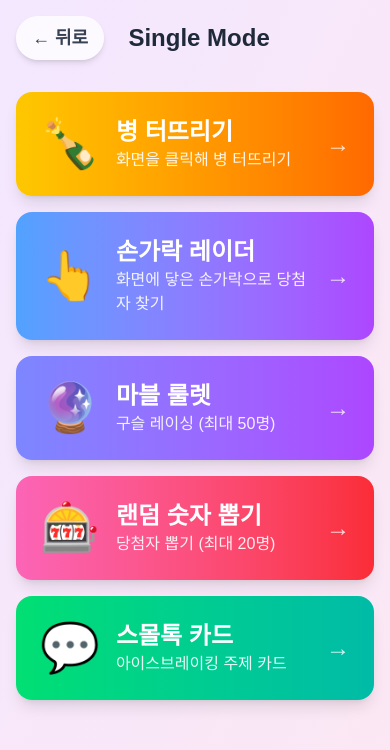
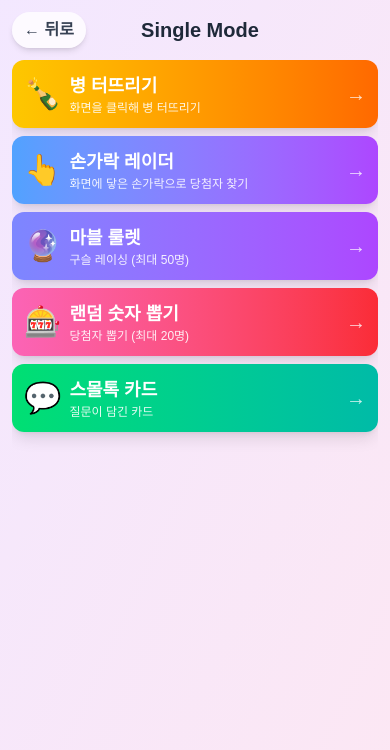
Before and after one commit to vkeh9656/stringstring, a Next.js app: page /single in a window 390 px wide. Shown: the top 750 px of the page. Built offline with nearby package versions, Linux system fonts and the light colour scheme.

Commit message:
Make Single Mode buttons responsive to fit on one screen without scrolling

```diff
--- a/src/app/single/page.tsx
+++ b/src/app/single/page.tsx
@@ -39,7 +39,7 @@ export default function SingleModePage() {
     {
       id: 'small-talk-card',
       name: '스몰톡 카드',
-      description: '아이스브레이킹 주제 카드',
+      description: '질문이 담긴 카드',
       emoji: '💬',
       color: 'from-green-400 to-teal-500',
     },
@@ -50,34 +50,34 @@ export default function SingleModePage() {
   };
 
   return (
-    <div className="flex min-h-screen flex-col bg-gradient-to-br from-purple-100 to-pink-100 p-4">
+    <div className="flex h-screen flex-col bg-gradient-to-br from-purple-100 to-pink-100 p-3 sm:p-4 overflow-hidden">
       {/* 헤더 */}
-      <div className="mb-8 flex items-center justify-between">
+      <div className="flex-shrink-0 mb-3 sm:mb-4 flex items-center justify-between">
         <Link
           href="/"
-          className="rounded-full bg-white/80 px-4 py-2 text-lg font-semibold text-gray-700 shadow-md transition-all hover:bg-white"
+          className="rounded-full bg-white/80 px-3 py-1.5 sm:px-4 sm:py-2 text-base sm:text-lg font-semibold text-gray-700 shadow-md transition-all hover:bg-white"
         >
           ← 뒤로
         </Link>
-        <h1 className="text-2xl font-bold text-gray-800">Single Mode</h1>
-        <div className="w-20"></div> {/* 공간 맞추기 */}
+        <h1 className="text-xl sm:text-2xl font-bold text-gray-800">Single Mode</h1>
+        <div className="w-16 sm:w-20"></div> {/* 공간 맞추기 */}
       </div>
 
-      {/* 게임 목록 */}
-      <div className="mx-auto w-full max-w-2xl space-y-4">
+      {/* 게임 목록 - 반응형 높이 조절 */}
+      <div className="flex-1 mx-auto w-full max-w-2xl space-y-2 sm:space-y-3 overflow-y-auto">
         {games.map((game) => (
           <button
             key={game.id}
             onClick={() => handleGameSelect(game.id)}
-            className={`w-full rounded-2xl bg-gradient-to-r ${game.color} p-6 text-left shadow-lg transition-all hover:scale-105 active:scale-95`}
+            className={`w-full rounded-xl sm:rounded-2xl bg-gradient-to-r ${game.color} p-3 sm:p-4 md:p-5 text-left shadow-lg transition-all hover:scale-105 active:scale-95`}
           >
-            <div className="flex items-center gap-4">
-              <div className="text-5xl">{game.emoji}</div>
-              <div className="flex-1">
-                <h2 className="text-2xl font-bold text-white">{game.name}</h2>
-                <p className="text-white/90">{game.description}</p>
+            <div className="flex items-center gap-2 sm:gap-3 md:gap-4">
+              <div className="text-3xl sm:text-4xl md:text-5xl flex-shrink-0">{game.emoji}</div>
+              <div className="flex-1 min-w-0">
+                <h2 className="text-lg sm:text-xl md:text-2xl font-bold text-white truncate">{game.name}</h2>
+                <p className="text-xs sm:text-sm md:text-base text-white/90 line-clamp-1">{game.description}</p>
               </div>
-              <div className="text-2xl text-white/80">→</div>
+              <div className="text-xl sm:text-2xl text-white/80 flex-shrink-0">→</div>
             </div>
           </button>
         ))}
```
